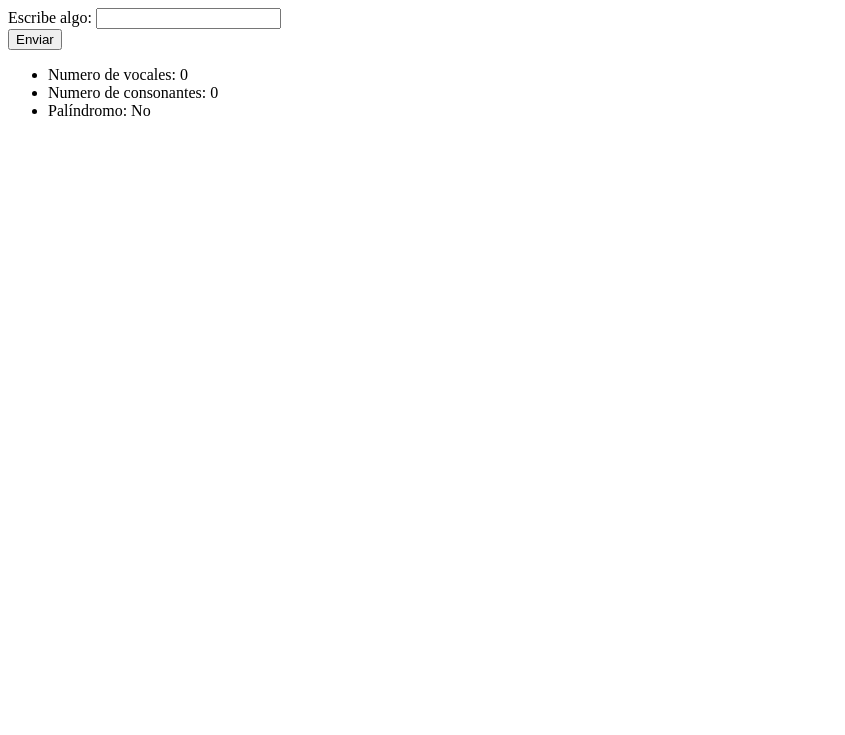
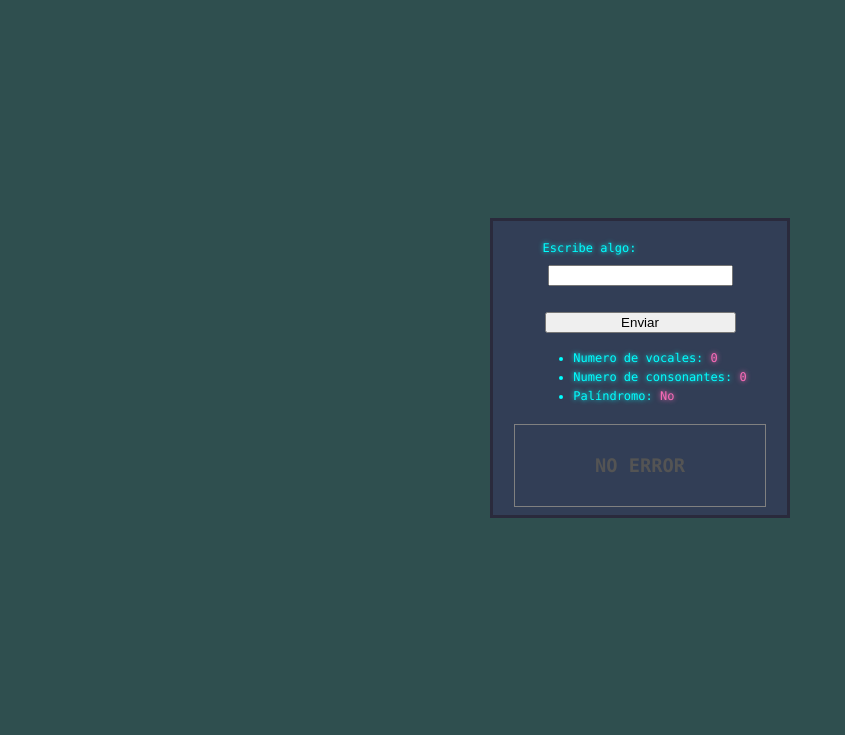
Before and after one commit to LDanielCG/dwes-22-23, a PHP site: page /EjercicioCadena.php in a window 1280 px wide. Shown: the top 735 px of the page, without its empty margins (0-845 px from the left). Run offline with PHP 8.4, Linux system fonts and the light colour scheme.

Commit message:
CadenaVocConsPaliV4

```diff
--- a/Ejercicios_PHP_Clase/Cadenas/EjercicioCadena.php
+++ b/Ejercicios_PHP_Clase/Cadenas/EjercicioCadena.php
@@ -1,12 +1,3 @@
-<!DOCTYPE html>
-<html lang="en">
-<head>
-    <meta charset="UTF-8">
-    <meta http-equiv="X-UA-Compatible" content="IE=edge">
-    <meta name="viewport" content="width=device-width, initial-scale=1.0">
-    <title>Document</title>
-</head>
-<body>
 <?php
         $texto = '';
         $error = false;
@@ -19,21 +10,8 @@
         } else {
             $texto = '';
         }
-        if($error){
-            echo "<h3>ERROR.</h3>";
-        }
 
 
-    ?>
-    <div>
-        <form action="" method="get">
-            Escribe algo: <input type="text" name="texto" id="" value="<?=$texto?>" ><br>
-            <input type="submit" value="Enviar">
-        </form>
-
-        <div>
-            <ul>
-            <?php
     $contVoc = 0;
     $contCons = 0;
     for($i=0; $i < strlen($texto);$i++){
@@ -57,8 +35,8 @@
             $pali = 'Si';
         }
 
-                   echo $texto[$j] . "<br>";
-                   echo $texto[(strlen($texto))-($j+1)] . "<br>";
+//    echo $texto[$j] . "<br>";
+//  echo $texto[(strlen($texto))-($j+1)] . "<br>";
 
 }
 //  echo floor(strlen($texto)/2);
@@ -67,10 +45,119 @@
 
 
 
-                <li>Numero de vocales: <?php echo $contVoc ?> </li>
-                <li>Numero de consonantes: <?php echo $contCons ?> </li>
-                <li>Palíndromo: <?php echo $pali ?> </li>
+
+<!DOCTYPE html>
+<html lang="en">
+    <head>
+    <meta charset="UTF-8">
+    <meta http-equiv="X-UA-Compatible" content="IE=edge">
+    <meta name="viewport" content="width=device-width, initial-scale=1.0">
+    <title>Document</title>
+    <style>
+        * {
+            box-sizing: border-box;
+        }
+        body{
+            background-color: darkslategray;
+            font-family: 'Lucida Console',monospace;
+        }
+        .pageCONT {
+            display: flex;
+            justify-content: center;
+            align-items: center;
+            height:90vh;
+        }
+        .mainCont{
+            background-color: rgba(55, 46, 95, 0.5);
+            padding: 20px;
+            border: 3px solid #2a2a3c;
+            width: 300px;
+            height: 300px;
+            display: flex;
+            flex-direction: column;
+            align-items: center;
+            justify-content: flex-start;
+        }
+        .contResult {
+            display: flex;
+            flex-direction: column;
+            align-items: center;
+        }
+        form{
+            display: flex;
+            flex-direction: column;
+
+        }
+        label,li{
+            text-shadow: 0 0 5px aqua;
+            color: aqua;
+            font-size: 12px;
+            padding-bottom: 5px;
+        }
+        .resultados {
+            text-shadow: 0 0 5px #f96bb8;
+            color: #f96bb8;
+        }
+        .textoInp {
+            filter: drop-shadow(0 0 5px rgba(0, 0, 0, 0));
+            transform: scale(1);
+            margin:5px;
+            transition: 0.5s;
+        }
+        .textoInp:hover {
+            filter: drop-shadow(0 0 5px rgba(255, 255, 255, 0.86));
+            transform: scale(1.1);
+        }
+        .boton {
+            margin:2px;
+            transform: scale(1);
+            filter: drop-shadow(0 0 5px rgba(0, 0, 0, 0));
+            transition: 0.5s;
+        }
+        .boton:hover {
+            transform: scale(1.1);
+            filter: drop-shadow(0 0 5px rgba(255, 255, 255, 0.86));
+        }
+        .error {
+            text-shadow: 0 0 7px #ff0030;
+            color: #ff2c54;
+
+            border: 1px solid #ff0030;
+            padding: 30px 97px;
+            margin:0;
+
+        }
+        .noError {
+            text-shadow: 0 0 7px #00000000;
+            color: #545454;
+
+            border: 1px solid gray;
+            padding: 30px 80px;
+            margin:0;
+        }
+
+    </style>
+</head>
+<body>
+    <div class="pageCONT">
+        <div class="mainCont">
+            <form action="" method="get">
+                <label>Escribe algo:</label> <input class="textoInp" type="text" name="texto" id="" value="<?=$texto?>" ><br>
+                <input class="boton" type="submit" value="Enviar">
+            </form>
+
+            <div class="contResult">
+                <ul>
+                    <li>Numero de vocales: <span class="resultados"><?php echo $contVoc ?></span> </li>
+                    <li>Numero de consonantes: <span class="resultados"><?php echo $contCons ?></span> </li>
+                    <li>Palíndromo: <span class="resultados"><?php echo $pali ?></span> </li>
                 </ul>
+                <?php if($error){
+                    echo '<h3 class="error">ERROR</h3>';
+                }else{
+                    echo '<h3 class="noError">NO ERROR</h3>';
+                } ?>
+            </div>
         </div>
     </div>
 </body>
```
Lines whose indentation alone changed are shown as unchanged.
